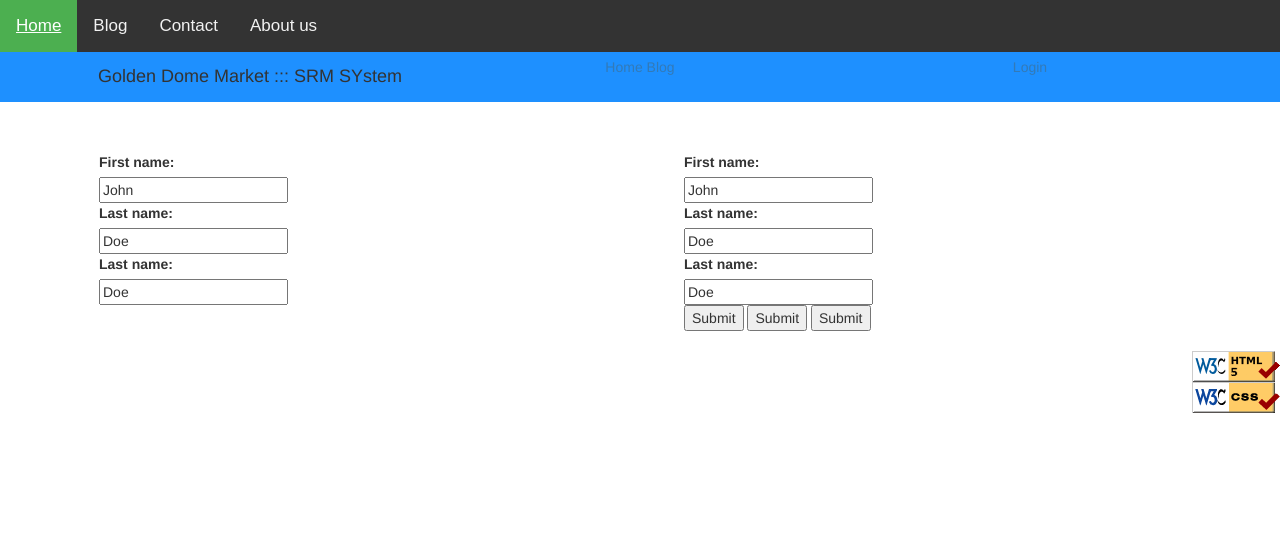
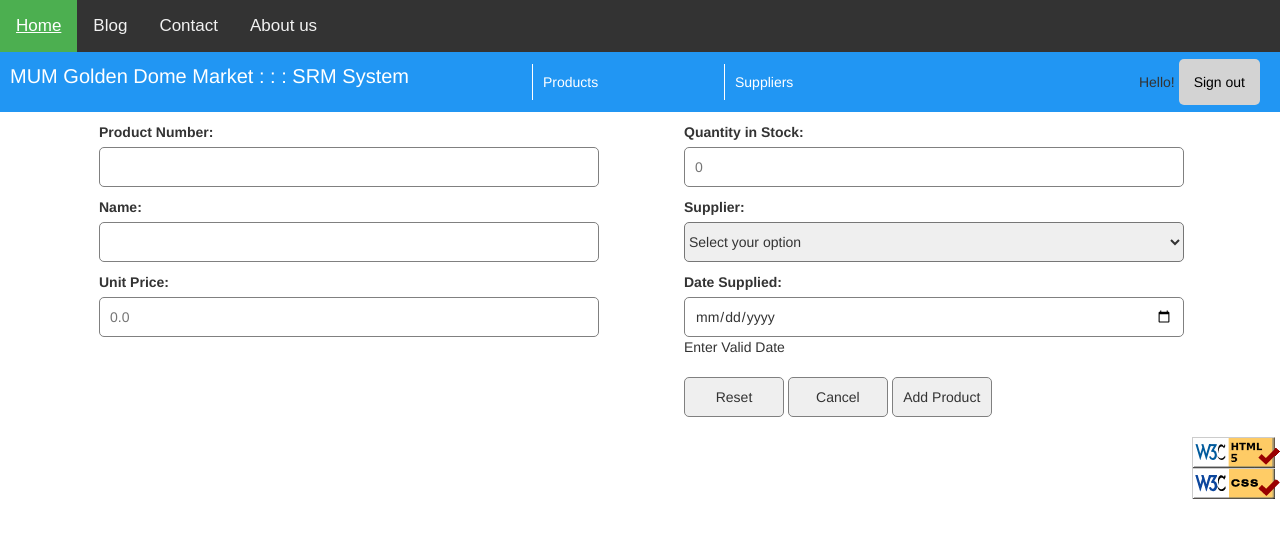
Before and after one commit to memarZe/memarZe.github.io, a plain HTML site: page w1d5/golden_dom_market.html in a window 1280 px wide. Drawn offline with nearby package versions, Linux system fonts and the light colour scheme.

Commit message:
golden dome market

```diff
--- a/w1d5/golden_dom_market.css
+++ b/w1d5/golden_dom_market.css
@@ -21,16 +21,48 @@
 }
 
 
-
 .header{
     background-color: dodgerblue;
-    text-align: center;
-    padding: 5px;
-    margin-bottom: 30px;
+
 }
 
 .validator{
     float: right;
+}
+
+input{
+    width: 90%;
+    height: 40px;
+    padding: 10px;
+    border-radius: 5px;
+    border: 1px solid gray;
+}
+button{
+    width: 100px;
+    height: 40px;
+    border: 1px solid gray;
+    border-radius: 5px;
+    alignment: right;
+}
+
+
+button:hover{
+    background-color: deepskyblue;
+    color: black;
+}
+label{
+    padding-top: 10px;
+}
+select{
+    width: 90%;
+    height: 40px;
+    border-radius: 5px;
+}
+
+input:focus{
+    outline: none;
+    box-shadow: 0px 0px 5px #61C5FA;
+    border-color: #5AB0DB;
 }
 
 .horizontal_menu {
@@ -51,6 +83,7 @@
 .horizontal_menu a:hover {
     background-color: #ddd;
     color: black;
+
 }
 
 .horizontal_menu a.active {
@@ -58,49 +91,67 @@
     color: white;
 }
 
-
-.sign_out a{
-    color: black;
-    width: 10px;
-    height: 50px;
-    background-color: lightgray;
-    border-radius: 10px;
-    border: none;
+.golden_dome_logo{
+    background-color:#2196F3;
+    padding:10px;
+    float:left;
+    width:40%; /* The width is 20%, by default */
+    font-family: Helvetica;
+    color: white;
+    font-size: 15pt;
+    height: 60px;
 }
 
-.sign_out a:hover{
+.product_link{
+    background-color:#2196F3;
+    padding: 20px;
+    float:left;
+    width:15%; /* The width is 60%, by default */
+    height: 60px;
+}
+.product_link a{
+    border-left: 1px solid white;
+    padding: 10px;
     color: white;
-    background-color: #4CAF50;
 }
-.dome_market_menu {
-    overflow: hidden;
-    margin: 10px;
+.supplierlink{
+    background-color:#2196F3;
+    padding: 20px;
+    float:left;
+    width:15%; /* The width is 60%, by default */
+    height: 60px;
 }
 
-.dome_market_menu a {
-    float: left;
-    color: #f2f2f2;
-    text-align: center;
-    padding: 14px 16px;
-    text-decoration: none;
-    font-size: 17px;
-    font-family: Arial, Helvetica, sans-serif;
+.supplierlink a{
     border-left: 1px solid white;
-    width: 150px;
-    margin-left: 20px;
+    padding: 10px;
+    color: white;
+    font-size: 14px;
 }
 
-.dome_market_menu a:hover {
+.signout {
+    background-color:#2196F3;
+    padding:20px;
+    float:left;
+    width:30%; /* The width is 20%, by default */
+    text-align: right;
+    height: 60px;
+}
+.signout a{
+    background-color: lightgray;
+    padding: 15px;
     color: black;
+    font-size: 14px;
+    border-radius: 5px;
+}
+.signout a:hover{
+    background-color: #4CAF50;
+
 }
 
-.dome_market_menu a.active {
-    color: white;
+/* Use a media query to add a break point at 800px: */
+@media screen and (max-width:800px) {
+    .left, .main, .right {
+        width:100%; /* The width is 100%, when the viewport is 800px or smaller */
+    }
 }
-.dome_market_logo{
-    margin: 10px;
-    float: left;
-    font-family: Helvetica;
-    font-size: 5pt;
-    color: white;
-}
--- a/w1d5/golden_dom_market.html
+++ b/w1d5/golden_dom_market.html
@@ -12,31 +12,21 @@
     <a href="#Blog">Blog</a>
     <a href="#contact">Contact</a>
     <a href="../w1d2/aboutme.html">About us</a>
-
 </div>
 <div class="header">
-    <div style="width: 100%;">
-        <div class="container">
+    <div class="golden_dome_logo">
+        <p>MUM Golden Dome Market : : : SRM System</p>
+    </div>
 
-            <div class="row">
-                <div class="col-sm-4">
-                    <h4>Golden Dome Market ::: SRM SYstem</h4>
+    <div class="product_link">
+        <a href="#product">Products</a>
+    </div>
+    <div class="supplierlink">
+        <a href="#suppliers">Suppliers</a>
+    </div>
 
-                </div>
-                <div class="col-sm-4">
-                    <div class="dome_market_menu_menu">
-                        <a class="active" href="../index.html">Home</a>
-                        <a href="#Blog">Blog</a>
-
-                    </div>
-                </div>
-                <div class="col-sm-4">
-                    <div class="login">
-                        <a href="login.html">Login</a>
-                    </div>
-                </div>
-            </div>
-        </div>
+    <div class="signout">
+      Hello!  <a href="login.html">Sign out</a>
     </div>
 </div>
 <div id="main_container">
@@ -45,25 +35,32 @@
         <div class="row">
             <div class="col-sm-6">
                 <form>
-                    <label for="fname">First name:</label><br>
-                    <input type="text" id="fname" name="fname" value="John"><br>
-                    <label for="lname">Last name:</label><br>
-                    <input type="text" id="lname" name="lname" value="Doe"><br>
-                    <label for="lname">Last name:</label><br>
-                    <input type="text" id="lname" name="lname" value="Doe">
+                    <label for="productnumber">Product Number:</label><br>
+                    <input type="text" id="ProductNumber" name="Product_Number"><br>
+                    <label for="name">Name:</label><br>
+                    <input type="text" id="name" name="name"><br>
+                    <label for="unitprice">Unit Price:</label><br>
+                    <input type="text" id="unitprice" name="unitprice" placeholder="0.0">
 
             </div>
             <div class="col-sm-6">
 
-                    <label for="fname">First name:</label><br>
-                    <input type="text" id="fname" name="fname" value="John"><br>
-                    <label for="lname">Last name:</label><br>
-                    <input type="text" id="lname" name="lname" value="Doe"><br>
-                    <label for="lname">Last name:</label><br>
-                    <input type="text" id="lname" name="lname" value="Doe"><br>
-                <input type="submit" value="Submit">
-                <input type="submit" value="Submit">
-                <input type="submit" value="Submit">
+                    <label for="quantityinstock">Quantity in Stock:</label><br>
+                    <input type="text" id="quantityinstock" name="quantityinstock" placeholder="0"><br>
+                    <label for="supplier">Supplier:</label><br>
+                    <select id="supplier">
+                        <option value="">Select your option</option>
+                        <option value="Walmart">Volvo</option>
+                        <option value="Haivee">Saab</option>
+                        <option value="Rose">Mercedes</option>
+                        <option value="Wal">Audi</option>
+                    </select> <br>
+                    <label for="datesupplied">Date Supplied:</label><br>
+                    <input type="date" id="datesupplied" name="datesupplied"><br>
+                    Enter Valid Date <br><br>
+                <button type="reset" value="Submit">Reset</button>
+                <button type="submit" value="Reset">Cancel</button>
+                <button type="submit" value="Reset">Add Product</button>
                 </form>
             </div>
         </div>
```
Also changed, not shown: index.html (+2 -2 lines).
